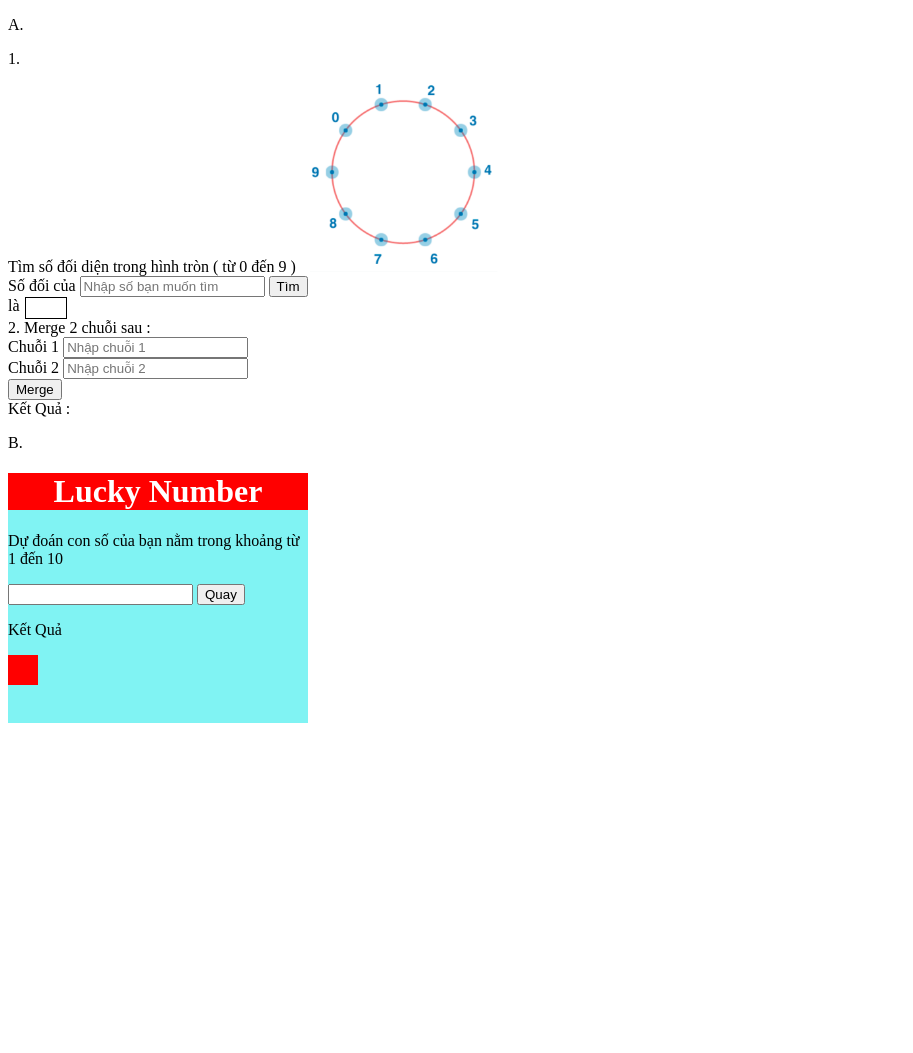
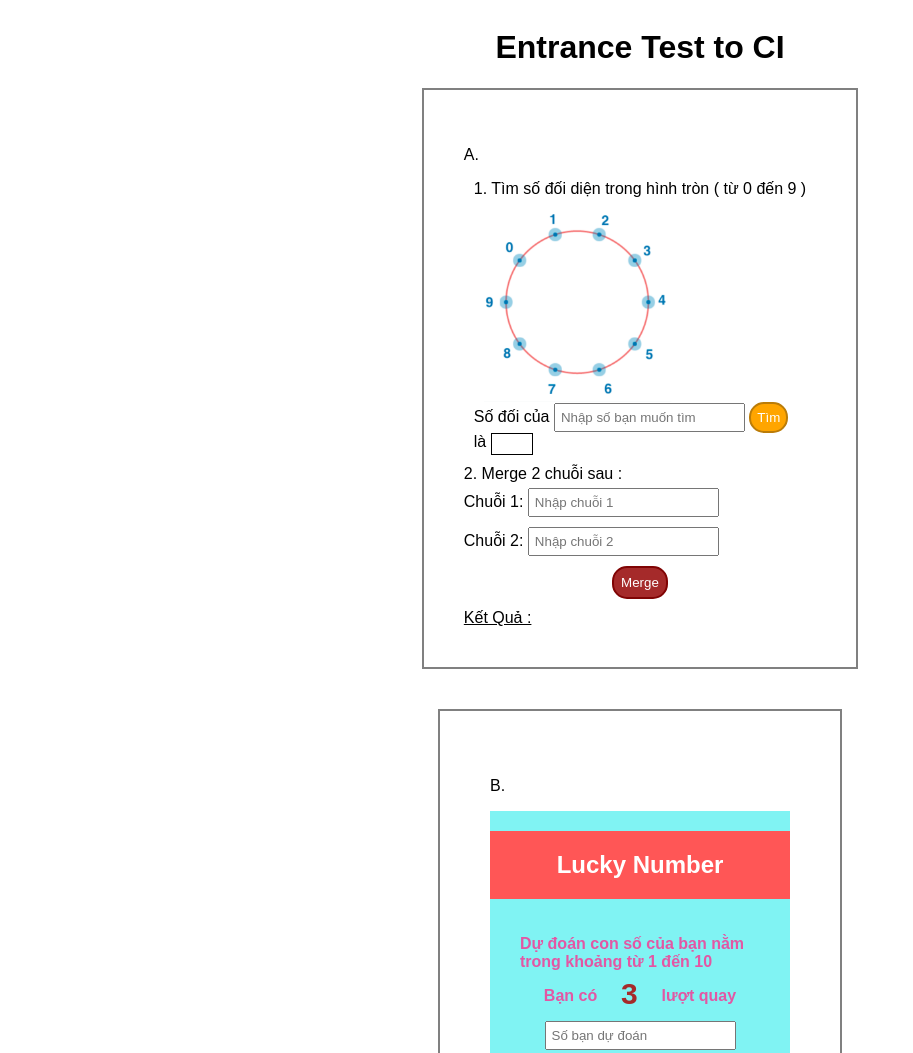
Before and after one commit to Dino-Nguyen/Entrance-Test-to-CI, a plain HTML site: page index.html in a window 1280 px wide. Shown: the top 1053 px of the page, without its empty margins (0-913 px from the left). Before the commit the page ends 800 px from the top, so only its background shows below. Drawn offline with Linux system fonts and the light colour scheme.

Commit message:
commit 1

```diff
--- a/css/index.css
+++ b/css/index.css
@@ -1,8 +1,33 @@
+body{
+    display: flex;
+    justify-content: center;
+    align-items: center;
+    flex-direction: column;
+    font-family: "Circular Std",sans-serif;
+}
+.BaiA {
+    border: 2px solid grey;
+    padding: 40px;
+}
+.bai1 {
+
+    display: flex;
+    flex-direction: column;
+    margin: 10px;
+}
+#tim{
+    padding: 6px;
+    border-radius: 15px;
+    background-color: orange;
+    border: 2px solid rgb(187, 124, 8);
+    color: white;
+}
+#inputN{
+    padding: 5px;
+
+}
 .kqC {
-
-
     display : flex ;
-
 }
 #ketqua {
     width: 40px;
@@ -16,28 +41,136 @@
 img {
     width : 200px;
 }
-h1{
+.bai2{
+    display: flex;
+    flex-direction: column;
+    justify-content: space-around;
+}
+#chuoi1, #chuoi2 {
+    margin-top: 5px;
+    margin-bottom: 5px;
+    padding: 5px;
+}
+.merCon {
+    display: flex;
+    justify-content: center;
+}
+#merge {
+    color: white;
+    background-color: brown;
+    border: 2px solid rgb(128, 4, 4);
+    border-radius: 15px;
+    padding: 7px;
+    margin: 5px;
+}
+.kqCon {
+    display: flex;
+    margin-top: 5px;
+}
+#ketqua2 {
+    margin-left: 10px;
+}
+.BaiB {
+    border: 2px solid gray;
+    margin-top: 40px;
+    padding: 50px;
+}
+h2{
     color:white;
-    background-color: red;
+    background-color: rgb(255, 86, 86);
     width:300px;
     display:flex;
     justify-content: center;
+    padding-top: 20px;
+    padding-bottom: 20px;
 }
 .Con {
+    display: flex;
+    flex-direction: column;
+    align-items: center;
+    justify-content: center;
     background-color:rgb(128, 243, 243) ;
     width: 300px;
-    height: 250px;
+    color :rgb(226, 87, 164);
+    font-weight: bolder;
+
 }
-#div1{
+.tit1, .tit2{
+    width: 80%;
+}
+.tit2{
+    display: flex;
+    justify-content: space-evenly;
+}
+#luot {
+    font-size: 30px;
+    position: relative;
+    top: -10px;
+    color:brown;
+}
+#text3 {
+    margin-bottom: 20px;
+    padding: 5px;
+}
+#div1, #div2{
     display:none
 }
+#quay{
+    margin-bottom:20px ;
+    font-size: 15px;
+    color: antiquewhite;
+    background-color: brown;
+
+}
 #ketqua3 {
-    background-color: red;
+    background-color: rgb(51, 49, 167);
     color:white;
-  height:30px;
-    width:30px;
+  height:60px;
+    width:60px;
     display:flex;
     justify-content: center;
     align-items: center;
+ font-size: 30px;
+ border-radius: 25px;
+ margin-bottom: 20px;
+}
 
-}
+@-webkit-keyframes xoay{
+    from {
+      -webkit-transform:rotate(0deg);
+      -moz-transform:rotate(0deg);
+      -o-transform:rotate(0deg);
+    }
+    to {
+      -webkit-transform:rotate(360deg);
+      -moz-transform:rotate(360deg);
+      -o-transform:rotate(360deg);
+    }
+  }
+  @keyframes xoay{
+    from {
+      -webkit-transform:rotate(0deg);
+      -moz-transform:rotate(0deg);
+      -o-transform:rotate(0deg);
+    }
+    to {
+      -webkit-transform:rotate(360deg);
+      -moz-transform:rotate(360deg);
+      -o-transform:rotate(360deg);
+    }
+  }
+  #quay {
+
+    width: 80px;
+    height: 80px;
+    border-radius: 50%;
+  }
+  #quay:hover{
+    animation: xoay 2s linear 0s infinite;
+    -webkit-animation: xoay 2s linear 0s infinite;
+    -moz-animation: xoay 2s linear 0s infinite;
+    -o-animation: xoay 2s linear 0s infinite;
+  }
+  #quay:active:after {
+    transition:2s;
+  }
--- a/index.html
+++ b/index.html
@@ -2,38 +2,46 @@
 <html lang="en">
 <head>
     <meta charset="UTF-8">
+    <link href="https://fonts.googleapis.com/css2?family=Pacifico&display=swap" rel="stylesheet">
     <meta http-equiv="X-UA-Compatible" content="IE=edge">
     <meta name="viewport" content="width=device-width, initial-scale=1.0">
     <link href="./css/index.css" rel="stylesheet">
     <title>Entrance Test to CI</title>
 </head>
 <body>
-<div>
+    <h1>Entrance Test to CI</h1>
+<div class="BaiA">
     <p>A.</p>
-<div>1.</div>
+<div class="bai1">1.
 Tìm số đối diện trong hình tròn ( từ 0 đến 9 )
 <img src ="img/unknown.png"/>
-<div >Số đối của <input id="inputN" type ="text" placeholder="Nhập số bạn muốn tìm"/> <button onclick="findOppositeNumber()" >Tìm</button>
-  <div class ="kqC"> là <div id="ketqua"></div></div></div>
-<div>2. Merge 2 chuỗi sau :
-    <div>Chuỗi 1 <input id="chuoi1" type="text" placeholder="Nhập chuỗi 1"/></div>
-    <div>Chuỗi 2 <input id ="chuoi2" type="text"  placeholder="Nhập chuỗi 2"/></div>
-    <div><button onclick="merge()">Merge</button></div>
-    <div id="ketqua2">Kết Quả : </div>
+<div >Số đối của <input id="inputN" type ="text" placeholder="Nhập số bạn muốn tìm"/> <button id="tim" onclick="findOppositeNumber()" >Tìm</button>
+  <div class ="kqC"> là <div id="ketqua"></div></div></div></div>
+<div class="bai2">2. Merge 2 chuỗi sau :
+    <div>Chuỗi 1: <input id="chuoi1" type="text" placeholder="Nhập chuỗi 1"/></div>
+    <div>Chuỗi 2: <input id ="chuoi2" type="text"  placeholder="Nhập chuỗi 2"/></div>
+    <div class="merCon"><button id="merge" onclick="merge()">Merge</button></div>
+    <div class="kqCon"> <u>Kết Quả :</u>
+    <div id="ketqua2"> </div></div>
 </div>
 </div>
-<div>
+<div class="BaiB">
     <p>B.</p>
     <div class="Con">
-    <h1>Lucky Number</h1>
-    <p>Dự đoán con số của bạn nằm trong khoảng từ 1 đến 10</p>
-    <input id="text3" type="text"/>
+    <h2>Lucky Number</h2>
+    <p class="tit1">Dự đoán con số của bạn nằm trong khoảng từ 1 đến 10</p>
+    <div  class="tit2">Bạn có <div id="luot">3</div>lượt quay</div>
+    <input id="text3" type="text" placeholder="Số bạn dự đoán"/>
     <button id="quay" onclick="mathRandom()">Quay</button>
     <div id="div1">Số của bạn nằm ngoài khoảng dự đoán</div>
+    <div id="div2">Bạn chưa nhập số</div>
+    <div id="div3"></div>
     <p>Kết Quả</p>
     <div id="ketqua3"></div>
 </div>
 </div>
+
+
 </body>
 
 
--- a/js/index.js
+++ b/js/index.js
@@ -4,7 +4,7 @@
     let inputNumber = document.getElementById("inputN").value
     inputNumber = parseInt(inputNumber)
     KQ = inputNumber + 10/2
-    if (inputNumber === ''){
+    if (document.getElementById("inputN").value == ''){
         alert('Bạn chưa nhập số')
         return
     }
@@ -31,17 +31,37 @@ let chuoi2 = document.getElementById("chuoi2").value;
 for (let i = 0; i < chuoi2.length; i++){
     console.log(chuoi2[i]);
 }
-let arr = Array.from(chuoi1, function(a){
-    return a+a
+let arr1 = Array.from(chuoi1, function(a){
+    return a
 })
-console.log(arr)
-document.getElementById("ketqua2").innerHTML += chuoi1 + chuoi2
+console.log(arr1)
+let arr2 = Array.from(chuoi2, function(a){
+    return a
+})
+console.log(arr2)
+arr3 = []
+//const a = arr1.length;
+//if (arr1.length < arr2.length) {
+  //  a = arr2.length
+   // return a
+//}
+for (i=0; i<=arr1.length; i++) {
+    arr3.push(arr1.slice([i],i+1) + arr2.slice([i],i+1))
 }
+document.getElementById("ketqua2").innerHTML = ''
+document.getElementById("ketqua2").innerHTML += arr3.join('')
+}
+
+let counter = 0;
+//localStorage.setItem('clickCounter',counter)
+//counter = localStorage.getItem('clickCounter').value
+counter = parseInt(counter)
+
 
 function mathRandom() {
 let num = Math.floor(Math.random() * 10) + 1;
-document.getElementById("ketqua3").innerHTML = num
-let lucNum = document.getElementById("text3").value
+document.getElementById("ketqua3").innerHTML = num;
+let lucNum = document.getElementById("text3").value;
 lucNum = parseInt(lucNum)
 let value = true
 document.getElementById("div1").style.display = "none"
@@ -50,18 +70,54 @@ if (lucNum > 10 || lucNum <= 0){
   document.getElementById("div1").style.display = "block"
   value = false
 }
-else if (lucNum === ''){
-    alert('Bạn chưa nhập số')
+else if (document.getElementById("text3").value ==""){
+    document.getElementById("div2").style.display = "block"
     value= false;
  }
 
 else if (lucNum != num){
-    alert('bạn đã dự đoán sai')
+    document.getElementById("div1").style.display = "none"
+    document.getElementById("div2").style.display = "none"
+    document.getElementById("div3").innerHTML = 'Chúc bạn may mắn lần sau'
     value= false;
 }
 else if (lucNum === num) {
-    alert('Bạn đã trúng thưởng')
+
+    document.getElementById("div1").style.display = "none"
+    document.getElementById("div2").style.display = "none"
+    document.getElementById("div3").innerHTML = 'Chúc mừng! Bạn đã trúng thưởng'
     value = true;
 }
 
+
+
+counter = counter + 1
+if (counter > 3) {
+
+    document.getElementById("quay").innerHTML = ""
+    document.getElementById("quay").innerHTML += "Hết lượt quay"
+    document.getElementById("quay").style.color = "orange"
+    document.getElementById("text3").style.display ="none"
 }
+if (counter == 3) {
+   document.getElementById("luot").innerHTML =''
+    document.getElementById("luot").innerHTML = "0"
+}
+if (counter == 2) {
+   document.getElementById("luot").innerHTML =''
+   document.getElementById("luot").innerHTML = "1"
+}
+
+else if (counter == 1) {
+    document.getElementById("luot").innerHTML =''
+ document.getElementById("luot").innerHTML = "2"
+}
+
+
+
+
+
+
+
+
+}
```
